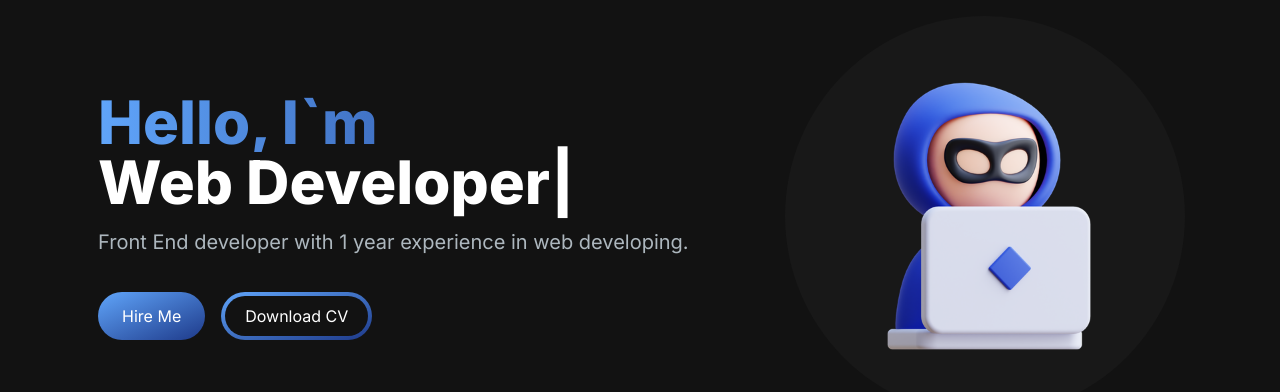
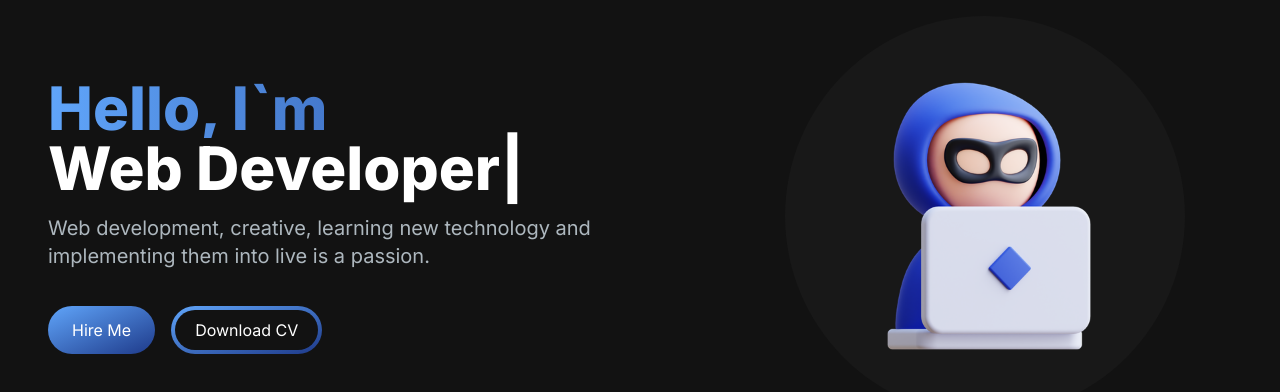
Before and after one commit to Saoa35/my-portfolio-website, a Next.js app: page / in a window 1280 px wide. Shown: the top 392 px of the page. Built offline with nearby package versions, Linux system fonts and the light colour scheme.

Commit message:
+ created NavBar component

```diff
--- a/src/app/components/HeroSection.jsx
+++ b/src/app/components/HeroSection.jsx
@@ -8,7 +8,7 @@ export const HeroSection = () => {
   return (
     <section>
       <div className="grid grid-cols-1 sm:grid-cols-12">
-        <div className="col-span-7 place-self-center text-center sm:text-left">
+        <div className="col-span-7 place-self-center text-center sm:text-left sm:mr-4">
           <h1 className="text-white mb-4 text-4xl sm:text-5xl lg:text-6xl font-extrabold">
             <span className="block text-transparent bg-clip-text bg-gradient-to-r from-blue-400 to-blue-900">
               Hello, I`m{" "}
@@ -28,13 +28,14 @@ export const HeroSection = () => {
             />
           </h1>
           <p className="text-[#ADB7BE] text-base sm:text-lg mb-6 lg:text-xl">
-            Front End developer with 1 year experience in web developing.
+            Web development, creative, learning new technology and implementing
+            them into live is a passion.
           </p>
           <div>
-            <button className="px-6 py-3 rounded-full w-[70%] sm:w-fit mr-4 bg-gradient-to-br from-blue-400 to-blue-900 hover:bg-slate-600 text-white">
+            <button className="px-6 py-3 rounded-full w-[70%] sm:w-fit mr-4 bg-gradient-to-br from-blue-400 to-blue-900 hover:opacity-90 hover:scale-110 text-white">
               Hire Me
             </button>
-            <button className="mt-3 px-1 py-1 rounded-full w-[70%] sm:w-fit bg-gradient-to-br from-blue-400 to-blue-900 hover:bg-slate-800 text-white">
+            <button className="mt-3 px-1 py-1 rounded-full w-[70%] sm:w-fit bg-gradient-to-br from-blue-400 to-blue-900 hover:scale-110 hover:bg-slate-900 text-white">
               <span className="block bg-[#121212] hover:bg-slate-700 rounded-full px-5 py-2">
                 Download CV
               </span>
--- /dev/null
+++ b/src/app/components/NavBar.jsx
@@ -0,0 +1,15 @@
+import React from "react";
+import Image from "next/image";
+import Link from "next/link";
+
+export const NavBar = () => {
+  return (
+    <nav>
+      <div className="flex flex-wrap items-center justify-between mx-auto p-8">
+        <Link className="text-5xl text-white font-semibold" href="/">
+          LOGO
+        </Link>
+      </div>
+    </nav>
+  );
+};
```
